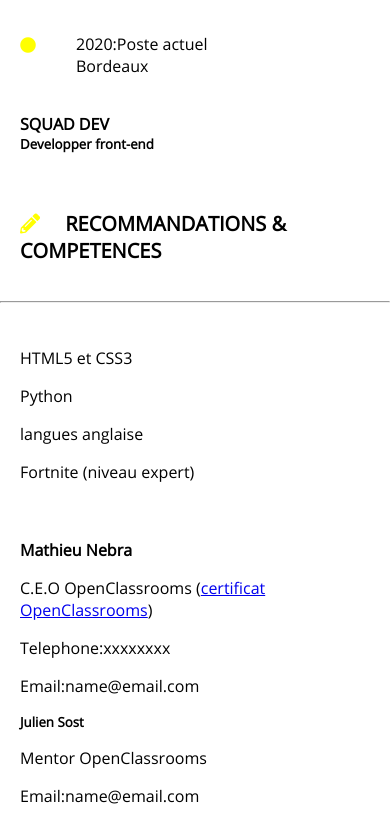
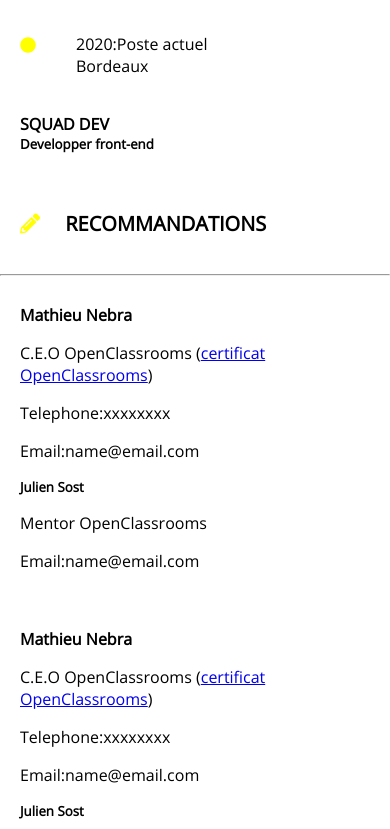
Before and after one commit to Bear-Lord/Bear-Lord.github.io, a plain HTML site: page p2/index.html in a window 390 px wide. Shown: the part 1168-1997 px from the top of the page. Drawn offline with Linux system fonts and the light colour scheme.

Commit message:
Modification fichiers

```diff
--- a/p2/css/style.css
+++ b/p2/css/style.css
@@ -11,12 +11,7 @@ body
 {
 
   font-family: 'OpenSans-Regular', 'Arial', sans-serif;
-
-
-
   margin:0;
-  background-color:
-
 
 }
 #main
@@ -101,14 +96,13 @@ aside h2
   padding:15px;
 }
 
-#section-principale
+.section-principale
 {
   padding:20px;
   width:80%;
   text-align:left;
-  justify-content:;
 }
-#section-principale .fas , #section-principale .far
+.section-principale .fas , .section-principale .far
 
 {
  color:yellow;
@@ -141,7 +135,6 @@ aside h2
 .list-right-part
 {
   width:70%;
-
   padding:20px;
 }
 .list-loisir li
@@ -199,12 +192,12 @@ hr
     margin: 0;
     padding: 15px 0;
   }
-  #section-principale
+  .section-principale
   {
     width:100%;
     padding:0;
   }
-  #section-principale h2{
+  .section-principale h2{
     padding: 20px;
     width: auto;
     font-size: 20px;
--- a/p2/index.html
+++ b/p2/index.html
@@ -14,15 +14,15 @@
   <header>
 
     <aside>
-          <section class="photo">
+      <div class="photo">
 
         <img src="images/capt.jpg" alt="Photo de capt" />
 
 
 
-        </section>
+      </div>
     </aside>
-    <section id="section-principale">
+    <section class="section-principale">
 
      <h1><span class="yellow">Steeve</span> Matt</h1>
 
@@ -75,13 +75,12 @@
 </section>
 </aside>
 
-<section id="section-principale">
+<div class="section-principale">
 
 
   <section>
     <h2><i class="fas fa-graduation-cap"></i>FORMATION</h2> <hr>
     <ul>
-
 
      <li class="li-flex">
       <div class="list-left-part">
@@ -149,24 +148,21 @@
 
 <section>
 
- <h2><i class="fas fa-pencil-alt"></i> RECOMMANDATIONS & COMPETENCES </h2> <hr>
+ <h2><i class="fas fa-pencil-alt"></i> RECOMMANDATIONS  </h2> <hr>
  <div class="li-flex">
   <div class="list-part2">
-        <ul>
+    <h4> Mathieu Nebra </h4>
+    <p> C.E.O OpenClassrooms (<a href="http://openclassrooms.com">certificat OpenClassrooms</a>)</p>
+    <p>Telephone:xxxxxxxx</p>
+    <p>Email:name@email.com</p>
+    <h5> Julien Sost </h5>
+    <p> Mentor OpenClassrooms</p>
+    <p>Email:name@email.com</p>
 
 
 
-            <li>  <p>HTML5 et CSS3 </p> </li>
 
-            <li>  <p> Python </p> </li>
-
-            <li>  <p>langues anglaise </p> </li>
-
-            <li>  <p>Fortnite (niveau expert) </p> </li>
-
-        </ul>    </div>
-
-
+  </div>
 
   <div class="list-part2">
     <h4> Mathieu Nebra </h4>
@@ -184,7 +180,7 @@
 
 
 </section>
-</section>
+</div>
 </div>
 
 </body>
```
Lines whose indentation alone changed are shown as unchanged.
